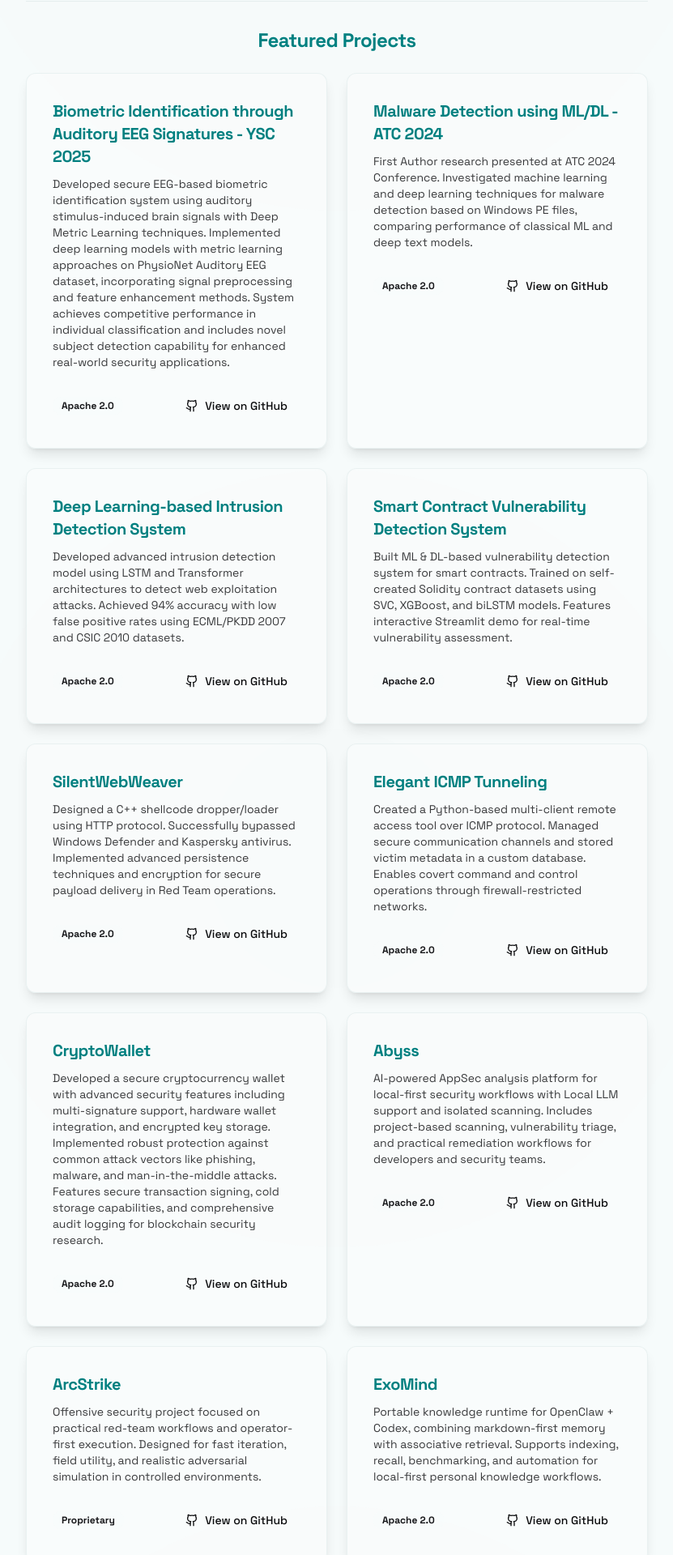
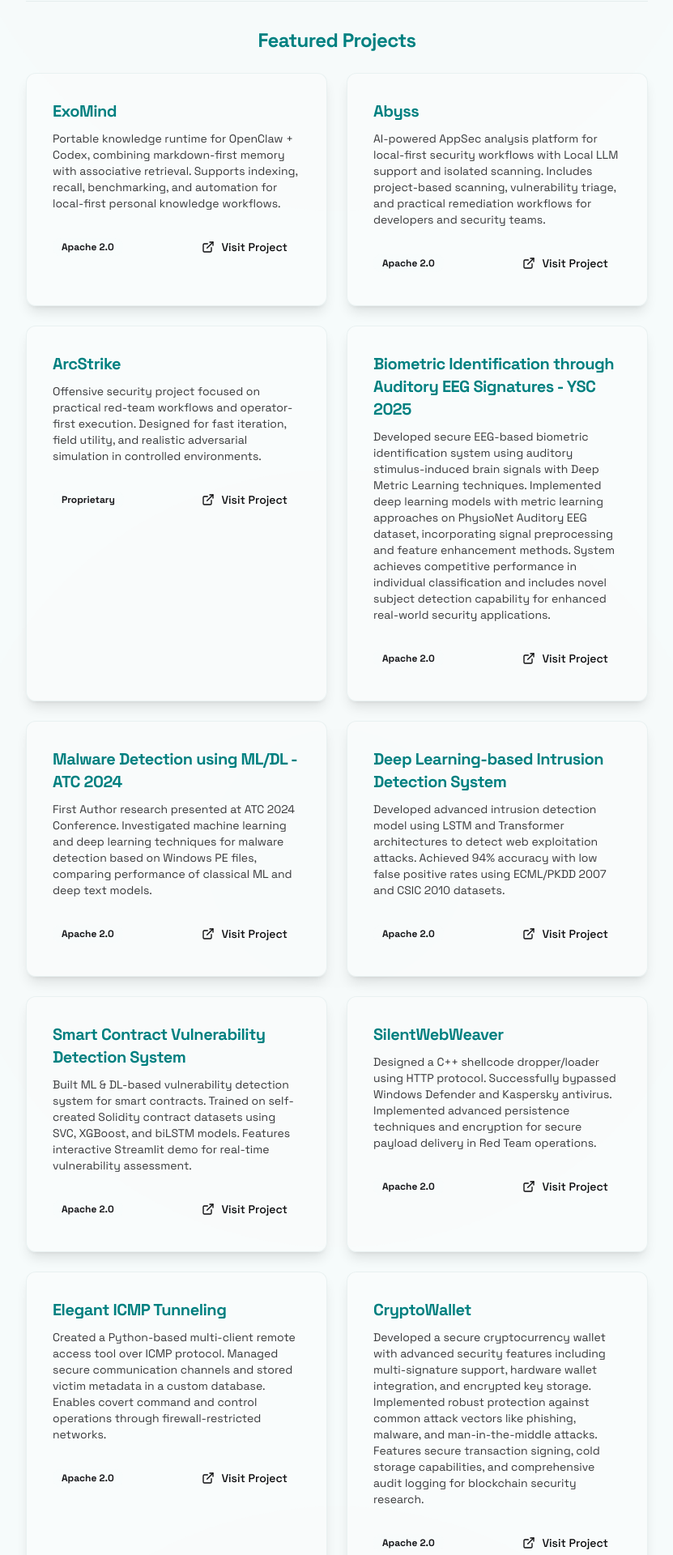
Before and after one commit to zhugez/ShadowForge, a Next.js app: page / in a window 1280 px wide. Shown: the part 860-2780 px from the top of the page at 81% size, without its empty margins (224-1055 px from the left). Built offline with nearby package versions, Linux system fonts and the light colour scheme; no server answers.

Commit message:
Prioritize ExoMind/Abyss/ArcStrike with landing page links

```diff
--- a/src/components/projects.tsx
+++ b/src/components/projects.tsx
@@ -21,7 +21,7 @@ import {
 } from '@/components/ui/card';
 import { Badge } from '@/components/ui/badge';
 import { Button } from '@/components/ui/button';
-import { ArrowRight, Github } from 'lucide-react';
+import { ArrowRight, ExternalLink } from 'lucide-react';
 import Link from 'next/link';
 
 /**
@@ -96,8 +96,8 @@ export default function Projects({ featuredOnly = false }: ProjectsProps) {
                 <Badge variant="secondary" className="bg-background/50">{project.license}</Badge>
                 <a href={project.githubUrl} target="_blank" rel="noopener noreferrer">
                   <Button variant="ghost">
-                    <Github className="mr-2 h-4 w-4" />
-                    View on GitHub
+                    <ExternalLink className="mr-2 h-4 w-4" />
+                    Visit Project
                   </Button>
                 </a>
               </CardFooter>
--- a/src/lib/projects-data.ts
+++ b/src/lib/projects-data.ts
@@ -24,6 +24,31 @@ export interface Project {
  */
 export const projects: Project[] = [
   // To feature a project on the home page, set `isFeatured: true`.
+
+  {
+    title: 'ExoMind',
+    description:
+      'Portable knowledge runtime for OpenClaw + Codex, combining markdown-first memory with associative retrieval. Supports indexing, recall, benchmarking, and automation for local-first personal knowledge workflows.',
+    githubUrl: 'https://3x0mind.vercel.app/',
+    license: 'Apache 2.0',
+    isFeatured: true,
+  },
+  {
+    title: 'Abyss',
+    description:
+      'AI-powered AppSec analysis platform for local-first security workflows with Local LLM support and isolated scanning. Includes project-based scanning, vulnerability triage, and practical remediation workflows for developers and security teams.',
+    githubUrl: 'https://abyss-landing.vercel.app/',
+    license: 'Apache 2.0',
+    isFeatured: true,
+  },
+  {
+    title: 'ArcStrike',
+    description:
+      'Offensive security project focused on practical red-team workflows and operator-first execution. Designed for fast iteration, field utility, and realistic adversarial simulation in controlled environments.',
+    githubUrl: 'https://arcstrike.vercel.app/',
+    license: 'Proprietary',
+    isFeatured: true,
+  },
 
   {
     title: 'Biometric Identification through Auditory EEG Signatures - YSC 2025',
@@ -81,30 +106,6 @@ export const projects: Project[] = [
     license: 'Apache 2.0',
     isFeatured: true,
   },
-  {
-    title: 'Abyss',
-    description:
-      'AI-powered AppSec analysis platform for local-first security workflows with Local LLM support and isolated scanning. Includes project-based scanning, vulnerability triage, and practical remediation workflows for developers and security teams.',
-    githubUrl: 'https://github.com/zhugez/Abyss',
-    license: 'Apache 2.0',
-    isFeatured: true,
-  },
-  {
-    title: 'ArcStrike',
-    description:
-      'Offensive security project focused on practical red-team workflows and operator-first execution. Designed for fast iteration, field utility, and realistic adversarial simulation in controlled environments.',
-    githubUrl: 'https://github.com/zhugez/ArcStrike',
-    license: 'Proprietary',
-    isFeatured: true,
-  },
-  {
-    title: 'ExoMind',
-    description:
-      'Portable knowledge runtime for OpenClaw + Codex, combining markdown-first memory with associative retrieval. Supports indexing, recall, benchmarking, and automation for local-first personal knowledge workflows.',
-    githubUrl: 'https://github.com/zhugez/ExoMind',
-    license: 'Apache 2.0',
-    isFeatured: true,
-  },
   // To add another project, copy the object structure below:
   // {
   //   title: 'Your New Project Title',
```
